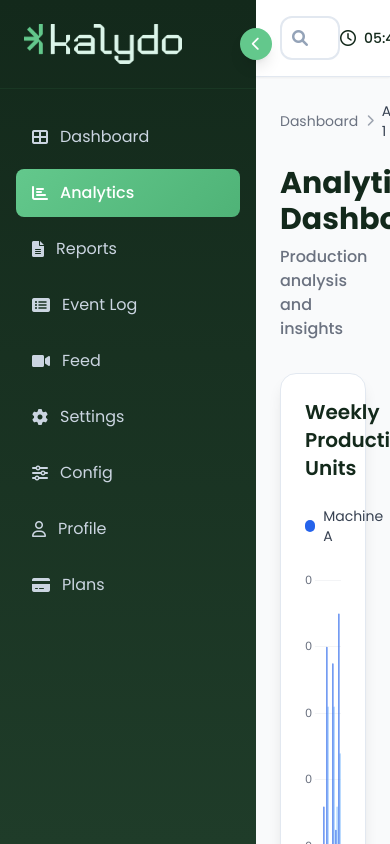
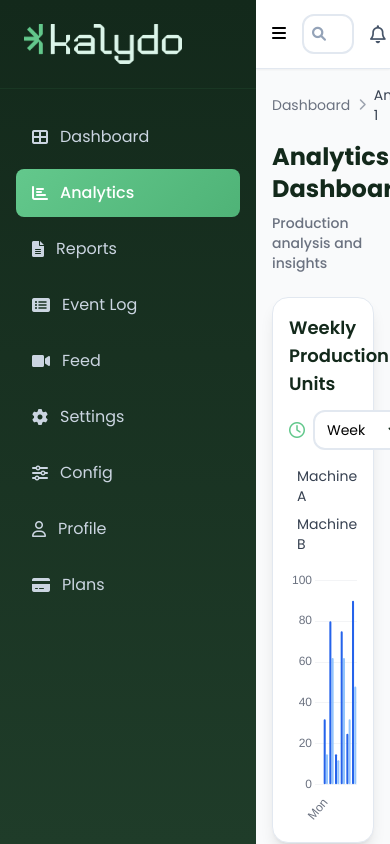
Before and after one commit to kalydoio/kalydo-mock, a plain HTML site: page analysis.html in a window 390 px wide. Drawn offline with nearby package versions, Linux system fonts and the light colour scheme.

Commit message:
analytics page responsive added

```diff
--- a/analysis.html
+++ b/analysis.html
@@ -44,6 +44,9 @@
 </head>
 
 <body class="bg-gray-50">
+    <!-- Mobile Sidebar Overlay -->
+    <div class="sidebar-overlay" id="sidebarOverlay"></div>
+
     <!-- Main Container -->
     <div class="flex h-screen">
         <!-- Sidebar -->
@@ -56,7 +59,7 @@
                 </div>
                 <!-- Toggle Button -->
                 <button
-                    class="sidebar-toggle absolute -right-4 top-1/2 transform -translate-y-1/2 bg-primary-accent hover:bg-primary-hover text-white rounded-full w-8 h-8 flex items-center justify-center shadow-lg transition-colors z-10">
+                    class="hidden md:block sidebar-toggle absolute -right-4 top-1/2 transform -translate-y-1/2 bg-primary-accent hover:bg-primary-hover text-white rounded-full w-8 h-8 flex items-center justify-center shadow-lg transition-colors z-10">
                     <i class="fas fa-chevron-left text-sm"></i>
                 </button>
             </div>
@@ -134,40 +137,45 @@
         </aside>
 
         <!-- Main Content -->
-        <main class="flex-1 flex flex-col overflow-hidden">
+        <main class="flex-1 flex flex-col overflow-hidden w-full">
             <!-- Top Bar -->
-            <header class="bg-white backdrop-blur-sm shadow-sm border-b border-neutral-200 px-6 py-4">
+            <header class="bg-white backdrop-blur-sm shadow-sm border-b border-neutral-200 px-4 sm:px-6 py-3 sm:py-4">
                 <div class="flex items-center justify-between">
+                    <!-- Mobile Menu Button -->
+                    <button class="mobile-menu-btn lg:hidden" id="mobileMenuBtn">
+                        <i class="fas fa-bars"></i>
+                    </button>
+
                     <!-- Search Bar -->
-                    <div class="flex-1 max-w-md">
+                    <div class="flex-1 max-w-md ml-4 lg:ml-0">
                         <div class="relative">
                             <input type="text" placeholder="Search"
-                                class="input-focus w-full pl-10 pr-4 py-2 border-2 border-neutral-200 rounded-xl focus:outline-none focus:ring-2 focus:ring-primary-accent bg-white" />
+                                class="input-focus w-full pl-8 sm:pl-10 pr-4 py-2 border-2 border-neutral-200 rounded-xl focus:outline-none focus:ring-2 focus:ring-primary-accent bg-white text-sm" />
                             <i
-                                class="fas fa-search absolute left-3 top-1/2 transform -translate-y-1/2 text-neutral-400"></i>
+                                class="fas fa-search absolute left-2.5 sm:left-3 top-1/2 transform -translate-y-1/2 text-neutral-400 text-sm"></i>
                         </div>
                     </div>
 
                     <!-- Right Side Icons -->
-                    <div class="flex items-center space-x-4">
-                        <div class="flex items-center space-x-2 text-primary-dark">
+                    <div class="flex items-center space-x-2 sm:space-x-4">
+                        <div class="hidden sm:flex items-center space-x-2 text-primary-dark">
                             <i class="far fa-clock"></i>
                             <span class="text-sm font-medium" data-time>05:43pm</span>
                         </div>
-                        <button class="text-neutral-600 hover:text-primary-accent transition-colors duration-200">
-                            <i class="far fa-bell"></i>
+                        <button class="text-neutral-600 hover:text-primary-accent transition-colors duration-200 p-2">
+                            <i class="far fa-bell text-lg"></i>
                         </button>
-                        <button class="text-neutral-600 hover:text-primary-accent transition-colors duration-200">
-                            <i class="far fa-user"></i>
+                        <button class="text-neutral-600 hover:text-primary-accent transition-colors duration-200 p-2">
+                            <i class="far fa-user text-lg"></i>
                         </button>
                     </div>
                 </div>
             </header>
 
             <!-- Page Content -->
-            <div class="flex-1 overflow-auto p-6">
+            <div class="flex-1 overflow-auto p-4 sm:p-6">
                 <!-- Breadcrumb -->
-                <nav class="mb-6">
+                <nav class="mb-4 sm:mb-6">
                     <div class="flex items-center space-x-2 text-sm">
                         <a href="dashboard.html" class="text-gray-500 hover:text-gray-700">Dashboard</a>
                         <i class="fas fa-chevron-right text-gray-400 text-xs"></i>
@@ -176,16 +184,16 @@
                 </nav>
 
                 <!-- Page Header -->
-                <div class="mb-8">
-                    <h1 class="text-3xl font-bold font-display text-primary-dark">Analytics Dashboard</h1>
-                    <p class="text-gray-500 mt-2 font-medium">Production analysis and insights</p>
+                <div class="mb-6 sm:mb-8">
+                    <h1 class="text-2xl sm:text-3xl font-bold font-display text-primary-dark">Analytics Dashboard</h1>
+                    <p class="text-gray-500 mt-2 font-medium text-sm sm:text-base">Production analysis and insights</p>
                 </div>
 
                 <!-- Chart Container -->
-                <div class="card-hover bg-white backdrop-blur-sm rounded-2xl shadow-lg border border-neutral-200 p-6">
+                <div class="card-hover bg-white backdrop-blur-sm rounded-2xl shadow-lg border border-neutral-200 p-4 sm:p-6">
                     <!-- Chart Header -->
-                    <div class="flex items-center justify-between mb-6">
-                        <h2 class="text-xl font-semibold text-primary-dark">Weekly Production Units</h2>
+                    <div class="flex flex-col sm:flex-row sm:items-center justify-between mb-4 sm:mb-6 space-y-3 sm:space-y-0">
+                        <h2 class="text-lg sm:text-xl font-semibold text-primary-dark">Weekly Production Units</h2>
 
                         <!-- Time Filter -->
                         <div class="flex items-center space-x-2">
@@ -200,7 +208,7 @@
                     </div>
 
                     <!-- Legend -->
-                    <div class="flex items-center space-x-6 mb-6">
+                    <div class="flex flex-col sm:flex-row sm:items-center space-y-2 sm:space-y-0 sm:space-x-6 mb-4 sm:mb-6">
                         <div class="flex items-center space-x-2">
                             <div class="w-3 h-3 bg-blue-600 rounded-full"></div>
                             <span class="text-sm text-gray-700">Machine A</span>
@@ -212,7 +220,7 @@
                     </div>
 
                     <!-- Chart Canvas -->
-                    <div class="h-96">
+                    <div class="h-64 sm:h-80 lg:h-96">
                         <canvas id="productionChart"></canvas>
                     </div>
                 </div>
@@ -220,6 +228,7 @@
         </main>
     </div>
 
+    <script src="js/shared.js"></script>
     <script>
         // Chart.js Configuration
         const ctx = document.getElementById('productionChart').getContext('2d');
```
